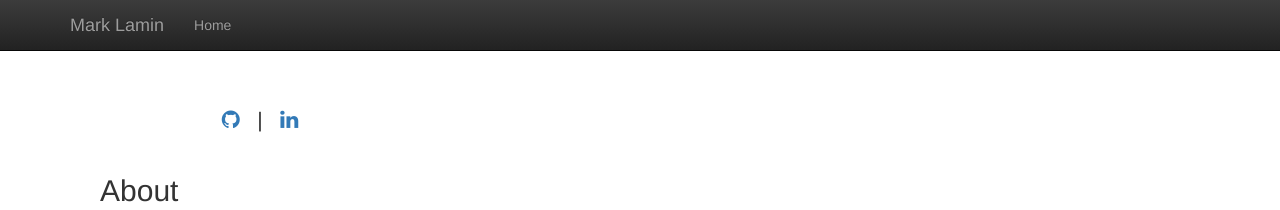
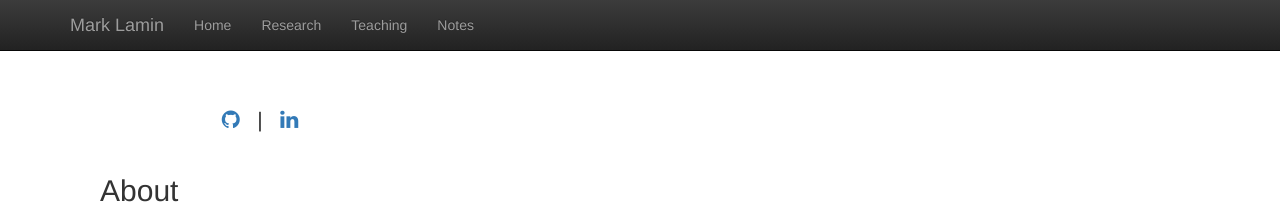
Before and after one commit to MarkLamin/MarkLamin.github.io, a Jekyll site: the page built from index.html, in a window 1280 px wide. Shown: the top 210 px of the page. Built offline with Jekyll 4.4.1, drawn with Linux system fonts in a browser that asks for light colours; nearby versions of some CDN libraries; library files that are not in the unit come from our copies.

Commit message:
Update default.html

```diff
--- a/_layouts/default.html
+++ b/_layouts/default.html
@@ -30,8 +30,9 @@
         <div id="navbar" class="collapse navbar-collapse">
           <ul class="nav navbar-nav">
             	 <li><a class="active" href="//marklamin.github.io">Home</a></li>
-            	 <!-- <li><a class="active" href="research.html">Research</a></li> -->
-	         <!-- <li><a class="active" href="teaching.html">Teaching</a></li> -->
+            	 <li><a class="active" href="research.html">Research</a></li>
+	         <li><a class="active" href="teaching.html">Teaching</a></li>
+		  <li><a class="active" href="notes.html">Notes</a></li>
 		 <!--<li><a class="active" href="cv.html">Resume</a></li>
 	         <li><a class="active" href="contact.html">Contact</a></li>
 		  <li><a class="active" href="misc.html">Misc</a></li> -->
```
